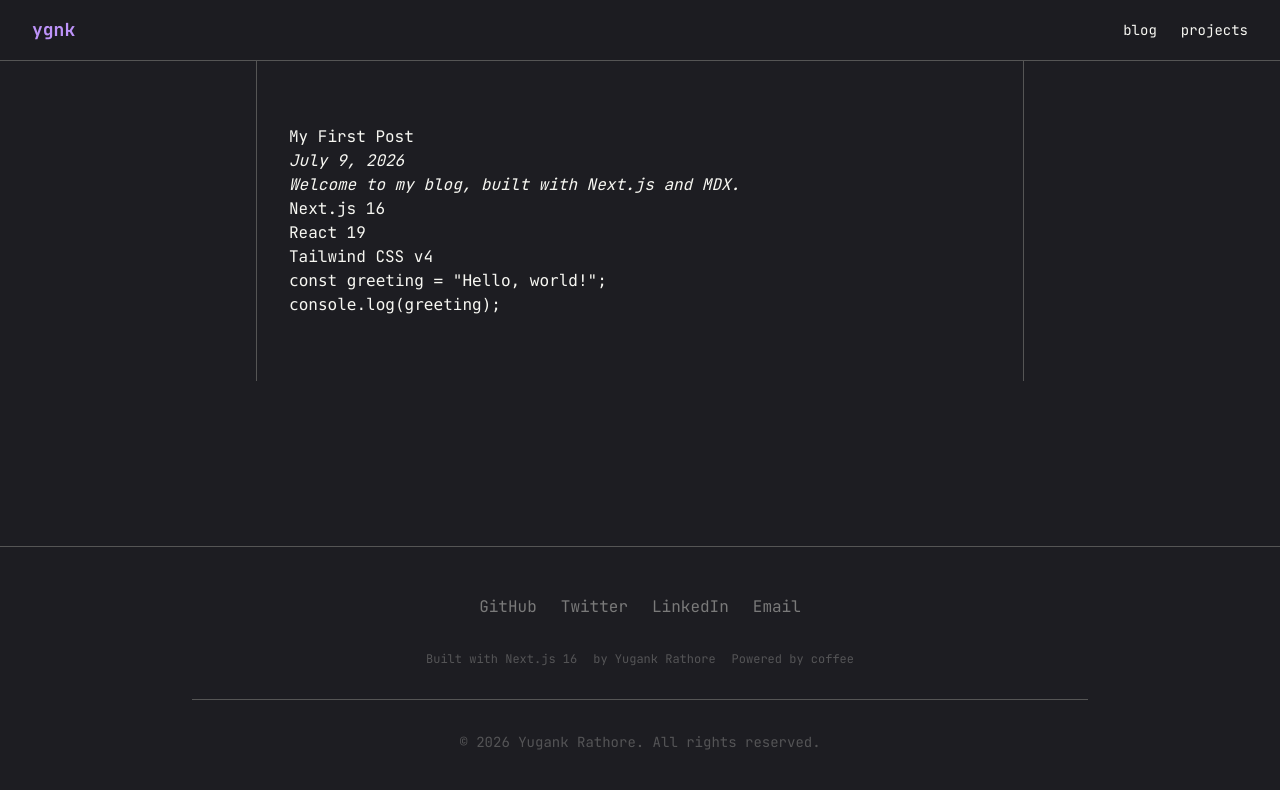
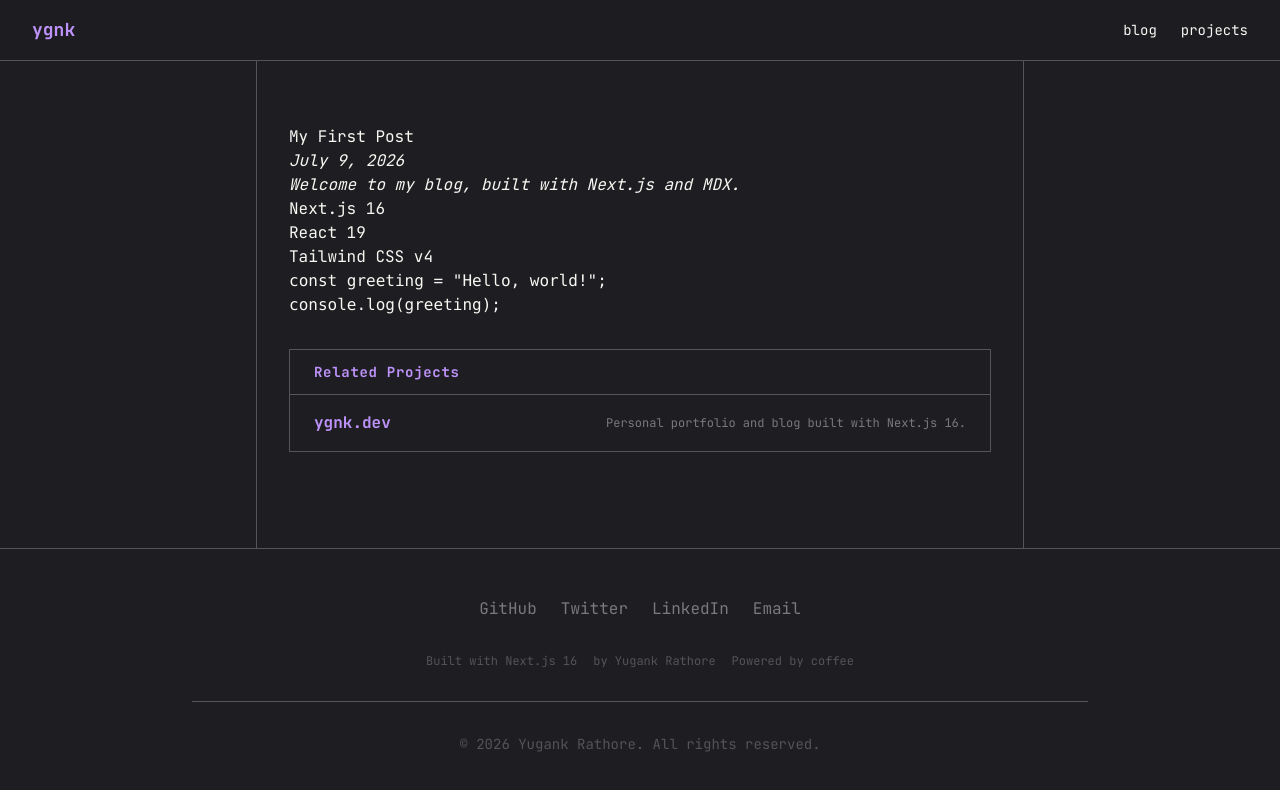
Before and after one commit to yugaaank/blog, a Next.js app: page /blog/my-first-post in a window 1280 px wide. Shown: the top 790 px of the page. Built offline with nearby package versions, Linux system fonts and the light colour scheme.

Commit message:
added link to blog and projects

```diff
--- a/app/blog/posts.ts
+++ b/app/blog/posts.ts
@@ -3,6 +3,7 @@ export interface Post {
   title: string;
   description: string;
   date: string;
+  relatedProjects?: string[];
 }
 
 export const posts: Post[] = [
@@ -12,6 +13,7 @@ export const posts: Post[] = [
     title: "My First Post",
     description: "Welcome to my blog, built with Next.js and MDX.",
     date: "2026-07-09",
+    relatedProjects: ["this-website"],
   },
   {
     slug: "midweek-thoughts",
--- /dev/null
+++ b/app/components/RelatedProjects.tsx
@@ -0,0 +1,27 @@
+import Link from "next/link";
+import { projects } from "@/app/projects/projects";
+
+export default function RelatedProjects({ slugs }: { slugs: string[] }) {
+  const matched = projects.filter((p) => slugs.includes(p.slug));
+  if (matched.length === 0) return null;
+
+  return (
+    <div className="my-8 border">
+      <h2 className="border-b px-6 py-3 text-sm font-bold tracking-wider text-accent">
+        Related Projects
+      </h2>
+      <div className="divide-y divide-border">
+        {matched.map((project) => (
+          <Link
+            key={project.slug}
+            href={`/projects/${project.slug}`}
+            className="flex items-center justify-between gap-4 px-6 py-4 transition hover:bg-surface"
+          >
+            <span className="font-bold text-accent">{project.title}</span>
+            <span className="text-xs text-muted">{project.summary}</span>
+          </Link>
+        ))}
+      </div>
+    </div>
+  );
+}
--- a/app/projects/[slug]/page.tsx
+++ b/app/projects/[slug]/page.tsx
@@ -1,6 +1,7 @@
 import Link from "next/link";
 import { notFound } from "next/navigation";
 import { projects, type Project } from "../projects";
+import { posts } from "@/app/blog/posts";
 
 export function generateStaticParams() {
   return projects.map((p) => ({ slug: p.slug }));
@@ -118,6 +119,28 @@ function ProjectPage({ project }: { project: Project }) {
         </Section>
       )}
 
+      {/* Related Posts */}
+      {project.relatedPosts && project.relatedPosts.length > 0 && (
+        <Section title="Related Posts">
+          <div className="divide-y divide-border">
+            {project.relatedPosts.map((slug) => {
+              const post = posts.find((p) => p.slug === slug);
+              if (!post) return null;
+              return (
+                <Link
+                  key={slug}
+                  href={`/blog/${slug}`}
+                  className="flex items-center justify-between gap-4 px-4 py-3 transition hover:bg-surface"
+                >
+                  <span className="font-bold text-accent">{post.title}</span>
+                  <span className="text-xs text-muted">{post.date}</span>
+                </Link>
+              );
+            })}
+          </div>
+        </Section>
+      )}
+
       {/* Links */}
       <div className="flex gap-4 px-8 py-6">
         {project.github && (
--- a/app/projects/projects.ts
+++ b/app/projects/projects.ts
@@ -26,6 +26,7 @@ export const projects: Project[] = [
     github: "https://github.com/ygnk2/blog",
     date: "2026-07-01",
     tags: ["web", "react", "nextjs"],
+    relatedPosts: ["my-first-post", "midweek-thoughts"],
     challenges: [
       "Figuring out Tailwind CSS v4's new API — the theme system and border utilities work differently than v3.",
       "Getting MDX working smoothly with the App Router's file-based routing.",
```
Also changed, not shown: app/blog/my-first-post/page.mdx (+4 -0 lines).
